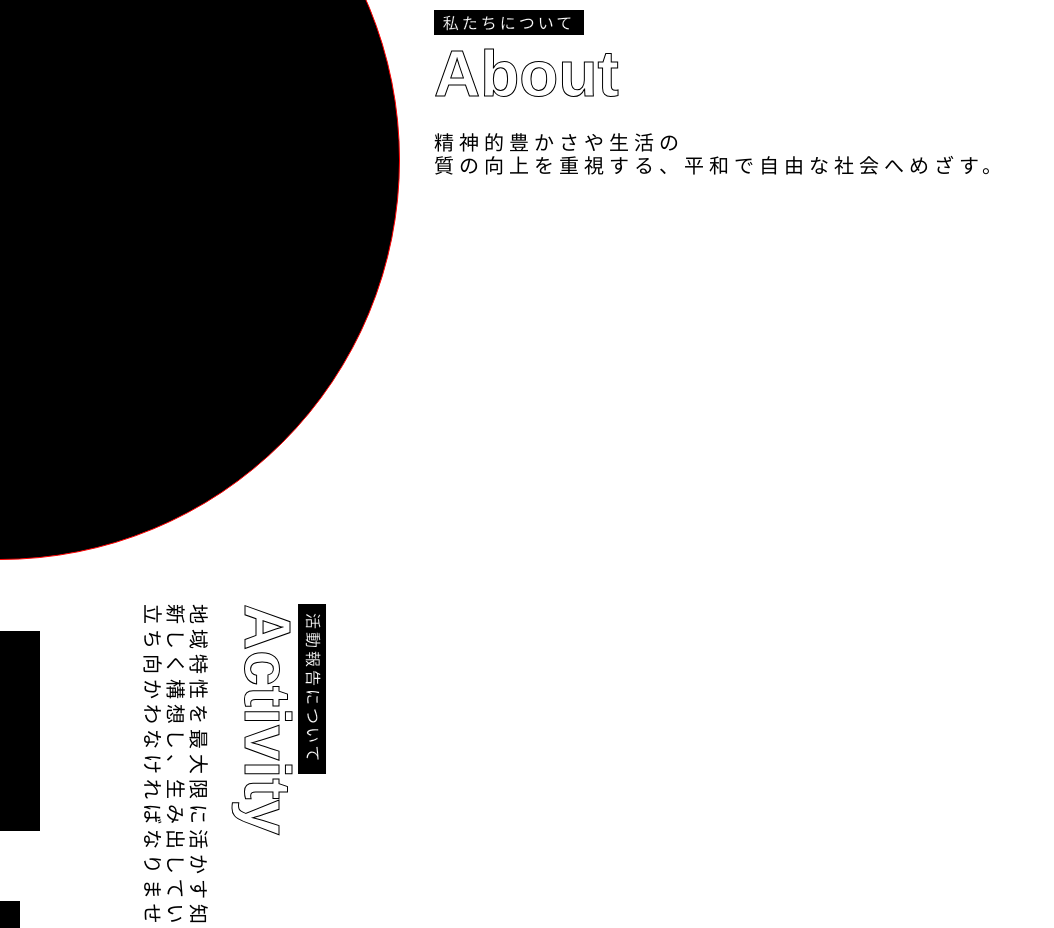
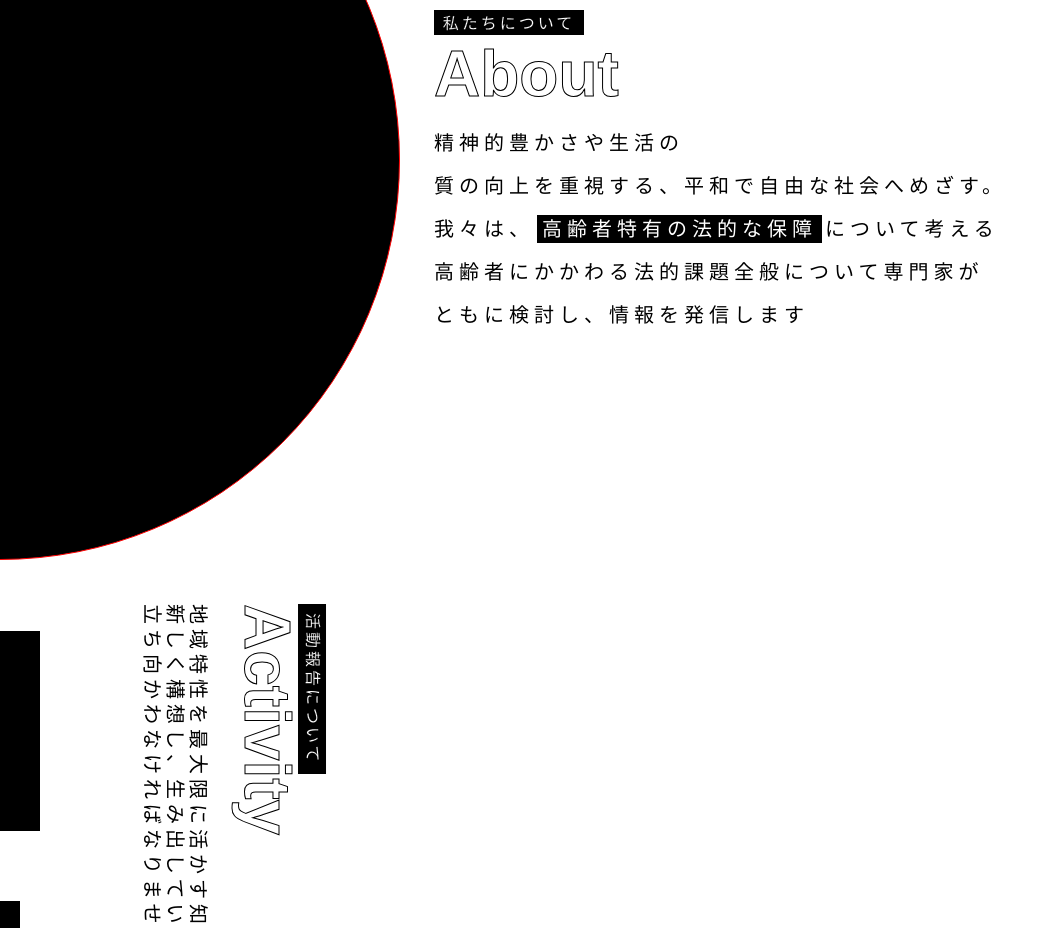
Before and after one commit to jp-knj/study_React, a React (Create React App) app in the folder 11_framermotion-website/: page / in a window 1280 px wide. Shown: the part 1020-1948 px from the top of the page, without its empty margins (0-1054 px from the left). Built offline with nearby package versions, Linux system fonts and the light colour scheme.

Commit message:
:+1: Update Section1
t

```diff
--- a/11_framermotion-website/src/Parallax/components/Section1.js
+++ b/11_framermotion-website/src/Parallax/components/Section1.js
@@ -8,8 +8,11 @@ export const Section1 = () => {
         <Container>
           <H6>私たちについて</H6>
           <H1>About</H1>
-          <P>精神的豊かさや生活の<br />
-            質の向上を重視する、平和で自由な社会へめざす。</P>
+          <P>精神的豊かさや生活の</P>
+          <P>質の向上を重視する、平和で自由な社会へめざす。</P>
+          <P>我々は、<Str>高齢者特有の法的な保障</Str>について考える</P>
+          <P>高齢者にかかわる法的課題全般について専門家が</P>
+          <P>ともに検討し、情報を発信します</P>
         </Container>
       </Section>
     </>
@@ -57,4 +60,12 @@ const P = styled.p`
   font-weight: 200;
   letter-spacing: 5px;
   font-size: 20px;
+  margin-bottom: 20px;
 `
+
+const Str = styled.strong`
+  background-color: black;
+  color: white;
+  padding: 3px 5px;
+  margin: 0 3px;
+`
```
